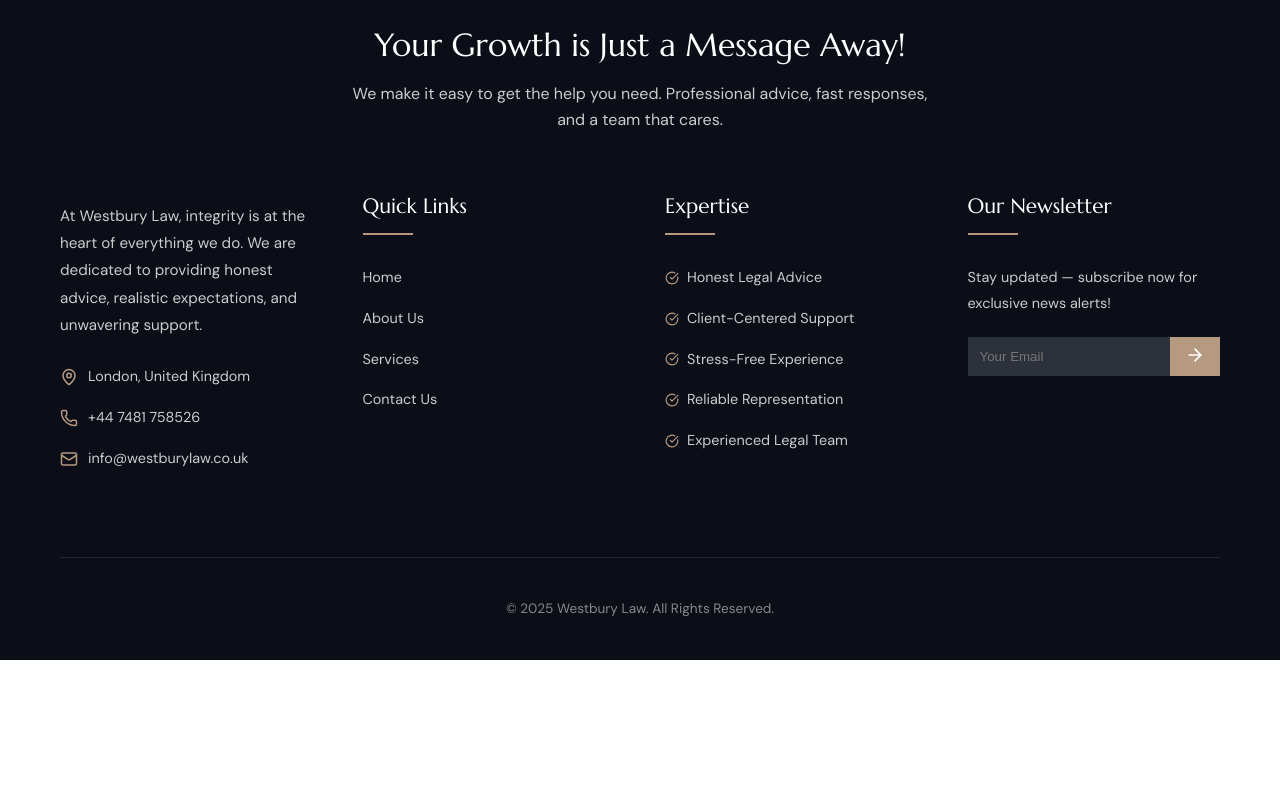
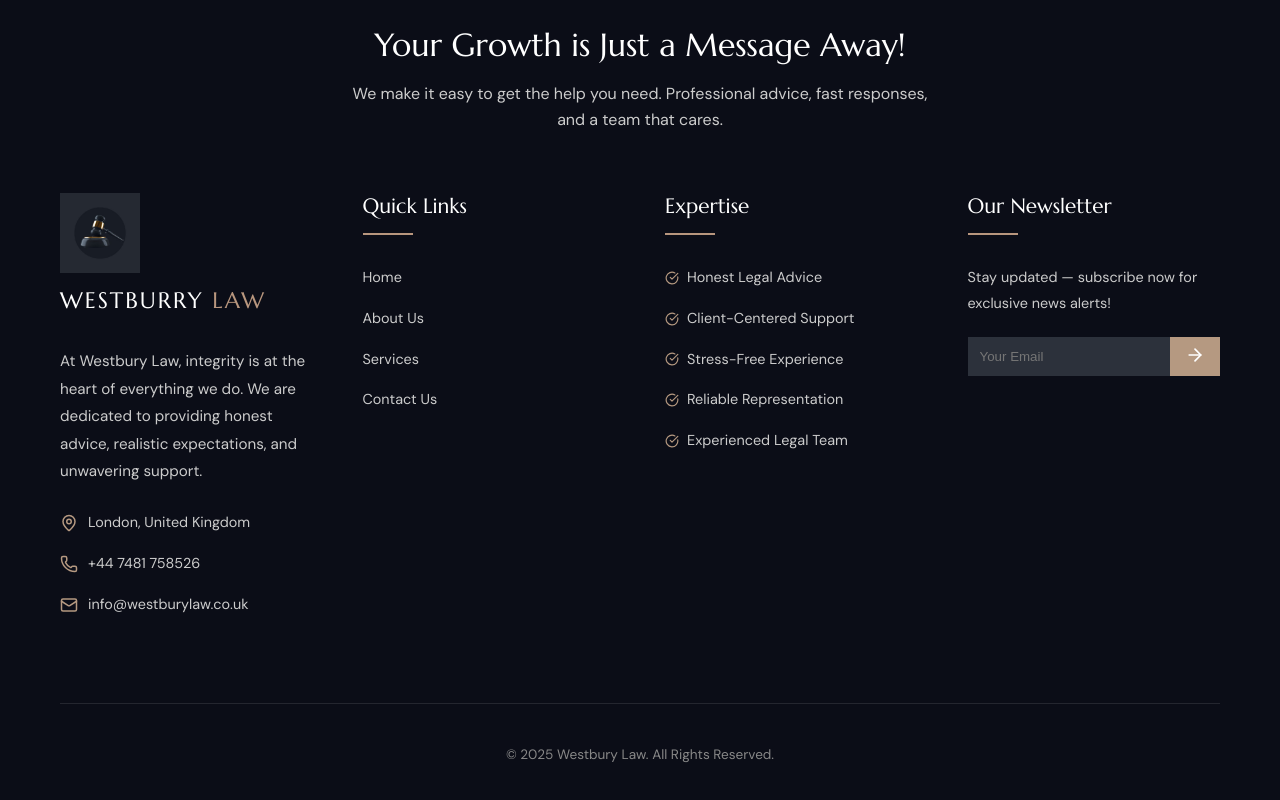
Before and after one commit to DevFarhan-glitch/Wetburry, a Next.js app: page / in a window 1280 px wide. Shown: the part 6985-7785 px from the top of the page. Before the commit the page ends 7645 px from the top, so only its background shows below. Built offline with nearby package versions, Linux system fonts and the light colour scheme.

Commit message:
Update footer logo to Fwestburry.jpeg with text

```diff
--- a/src/components/Footer.tsx
+++ b/src/components/Footer.tsx
@@ -34,7 +34,28 @@ export default function Footer() {
         </div>
 
         <div className="footer-grid">
-          <div className="footer-col" style={{ paddingTop: '10px' }}>
+          <div className="footer-col">
+            <div style={{ marginBottom: '30px', display: 'flex', flexDirection: 'column', alignItems: 'flex-start', gap: '10px' }}>
+              <img
+                src="/Fwestburry.jpeg"
+                alt="Westbury Law Logo"
+                style={{
+                  height: '80px',
+                  width: 'auto',
+                  objectFit: 'contain'
+                }}
+              />
+              <div style={{
+                fontSize: '1.4rem',
+                fontWeight: '400',
+                letterSpacing: '2px',
+                color: 'white',
+                fontFamily: 'Marcellus, serif',
+                textTransform: 'uppercase'
+              }}>
+                WestBurry <span style={{ color: 'var(--accent)' }}>Law</span>
+              </div>
+            </div>
             <p style={{ marginBottom: '25px', fontSize: '0.95rem', lineHeight: '1.8' }}>
               At Westbury Law, integrity is at the heart of everything we do. We are dedicated to providing
               honest advice, realistic expectations, and unwavering support.
```
Also changed, not shown: public/Fwestburry.jpeg (added).
